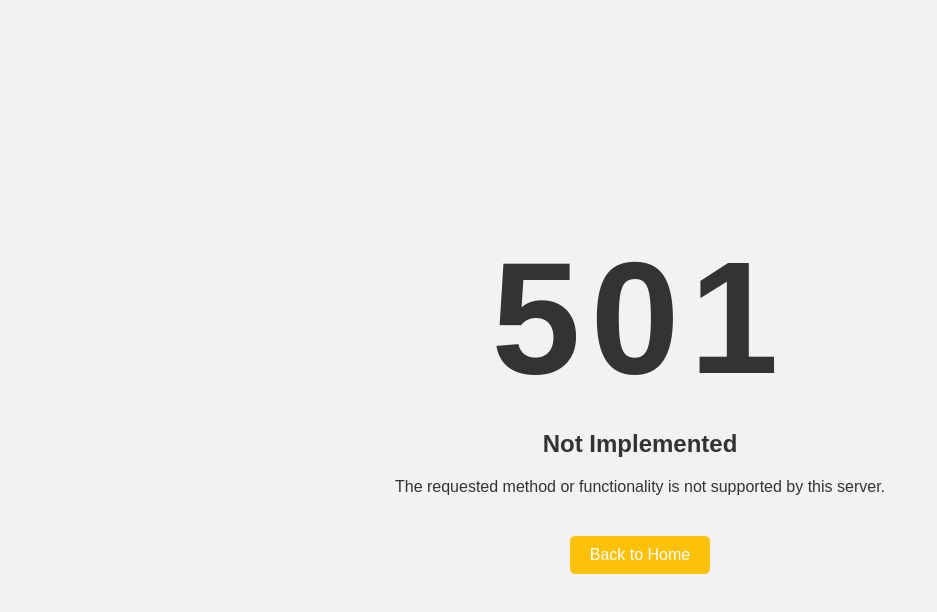
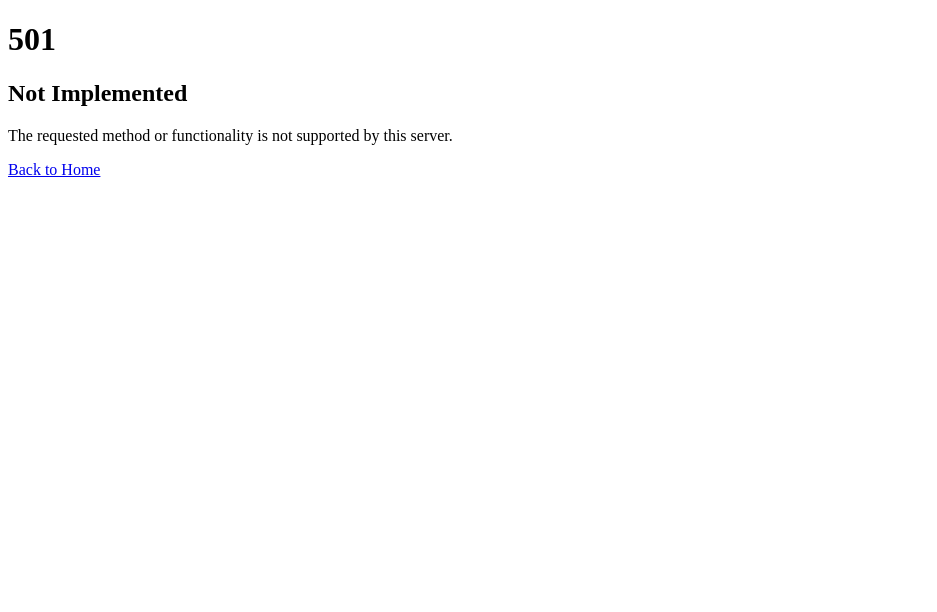
Before and after one commit to AdrianoCLeao/http-server, a plain HTML site: page assets/responses/501.html in a window 1280 px wide. Shown: the whole page, without its empty margins (0-937 px from the left). Drawn offline with Linux system fonts and the light colour scheme.

Commit message:
pages: removed styling from the html pages

```diff
--- a/assets/responses/501.html
+++ b/assets/responses/501.html
@@ -3,51 +3,9 @@
 <head>
     <meta charset="UTF-8">
     <title>501 Not Implemented</title>
-    <style>
-        body {
-            margin: 0;
-            padding: 0;
-            font-family: 'Montserrat', sans-serif;
-            background-color: #f2f2f2;
-            display: flex;
-            justify-content: center;
-            align-items: center;
-            height: 100vh;
-            color: #333;
-        }
-        .container {
-            text-align: center;
-        }
-        .container h1 {
-            font-size: 10rem;
-            margin: 0;
-            letter-spacing: 10px;
-        }
-        .container h2 {
-            font-size: 1.5rem;
-            margin: 20px 0;
-        }
-        .container p {
-            font-size: 1rem;
-            margin: 20px 0;
-        }
-        .container a {
-            display: inline-block;
-            padding: 10px 20px;
-            margin-top: 20px;
-            text-decoration: none;
-            color: #fff;
-            background-color: #ffc107;
-            border-radius: 5px;
-            transition: background-color 0.3s;
-        }
-        .container a:hover {
-            background-color: #d39e00;
-        }
-    </style>
 </head>
 <body>
-    <div class="container">
+    <div>
         <h1>501</h1>
         <h2>Not Implemented</h2>
         <p>The requested method or functionality is not supported by this server.</p>
```
Also changed, not shown: assets/responses/404.html (+1 -43 lines), assets/responses/500.html (+0 -42 lines).
